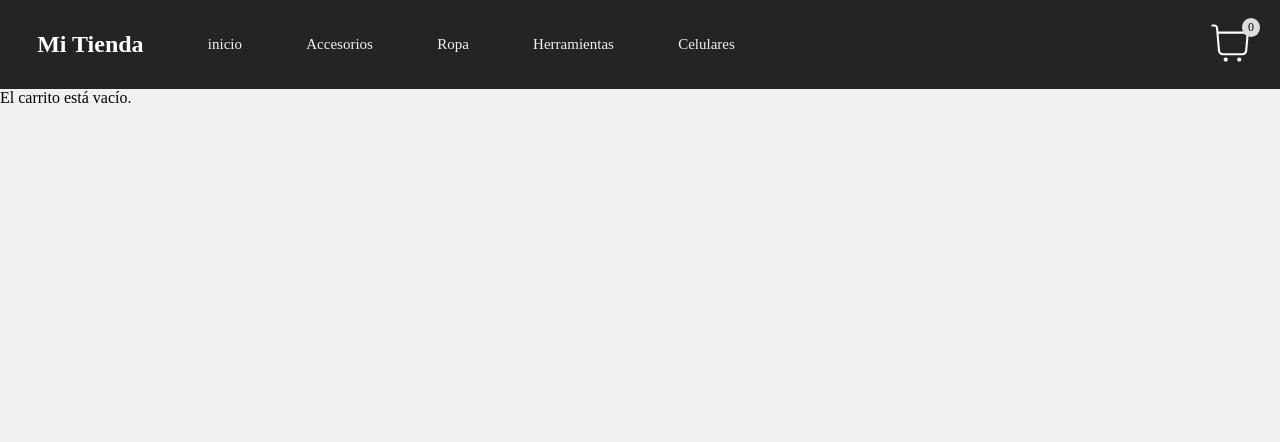
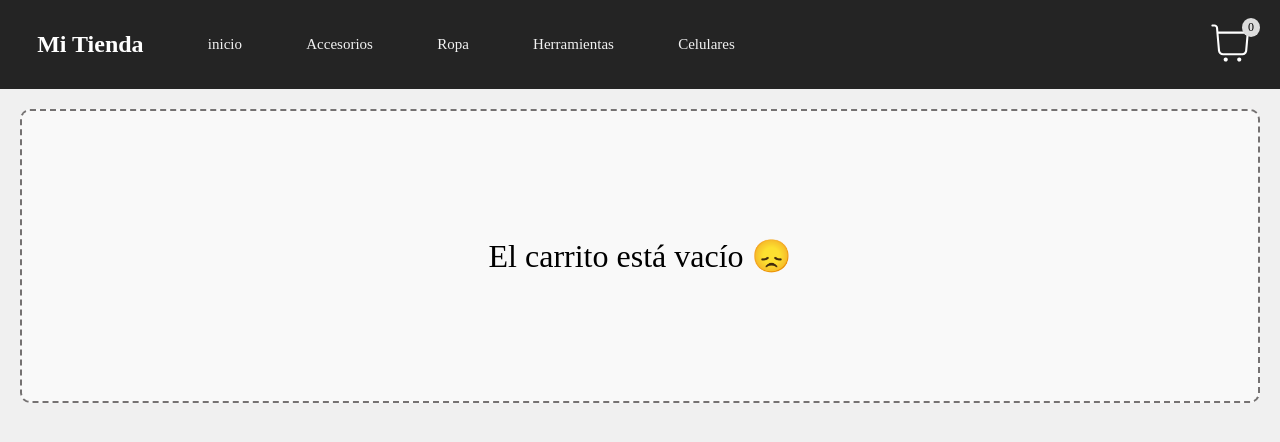
Before and after one commit to tomas-tissera/Coder-House-Landing, a React (Vite) app in the folder Landing Coder House/: page /carrito in a window 1280 px wide. Shown: the top 442 px of the page. Built offline with nearby package versions, Linux system fonts and the light colour scheme.

Commit message:
ProyectoFinal+Tissera

```diff
--- a/Landing Coder House/src/components/Cart/Cart.module.css
+++ b/Landing Coder House/src/components/Cart/Cart.module.css
@@ -14,3 +14,22 @@
 .cartElement{
     text-align: center;
 }
+.emptyCart {
+    font-size: 32px;
+    color: #000000; /* Color rojo para destacar el mensaje */
+    text-align: center;
+    padding: 20px;
+    border: 2px dashed #757272;
+    background-color: #f9f9f9;
+    margin: 20px;
+    border-radius: 10px;
+    height: 250px;
+    display: flex;
+    justify-content: center;
+    align-items: center;
+    transition: 0.5s;
+}
+.emptyCart:hover{
+    box-shadow: 0 4px 15px rgba(0, 0, 0, 0.2);
+
+}
--- a/Landing Coder House/src/components/Cart/index.jsx
+++ b/Landing Coder House/src/components/Cart/index.jsx
@@ -8,7 +8,7 @@ function Cart() {
     const { cart } = useCartContext();
 
     if (cart.length === 0) {
-        return <div className={styles.emptyCart}>El carrito está vacío.</div>;
+        return <div className={styles.emptyCart}>El carrito está vacío 😞</div>;
     }
 
     return (
```
